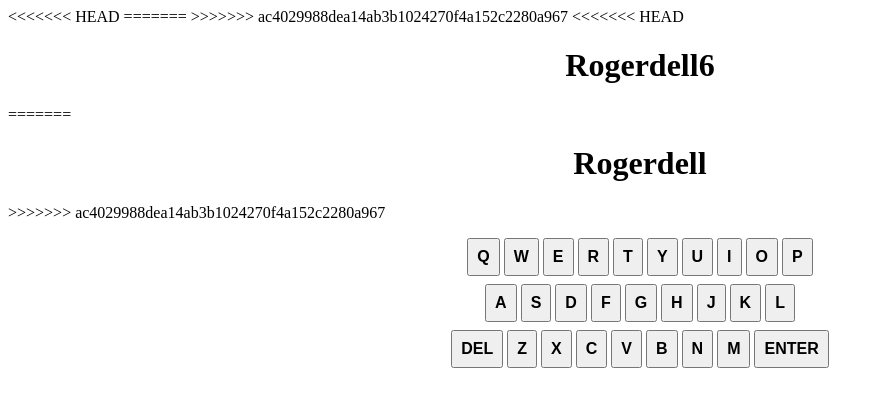
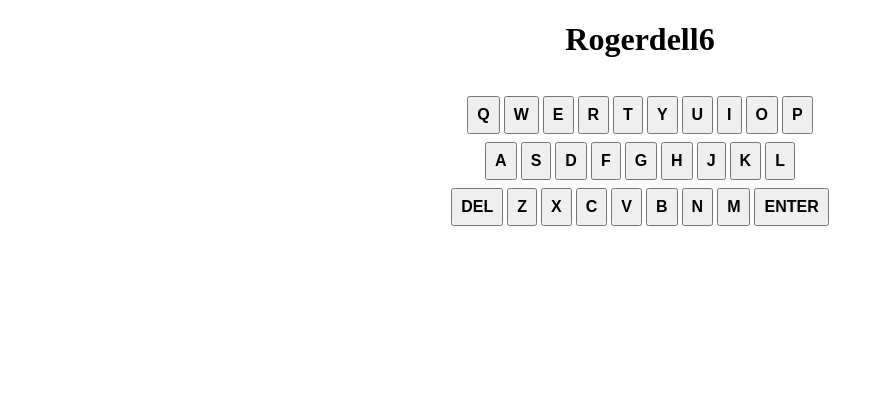
Before and after one commit to myrburrows/Rogerdell6, a plain HTML site: page index.html in a window 1280 px wide. Shown: the whole page, without its empty margins (0-884 px from the left). Drawn offline with nearby package versions, Linux system fonts and the light colour scheme.

Commit message:
empty update

```diff
--- a/index.html
+++ b/index.html
@@ -4,11 +4,7 @@
     <meta charset="UTF-8">
     <meta http-equiv="X-UA-Compatible" content="IE=edge">
     <meta name="viewport" content="width=device-width, initial-scale=1.0">
-<<<<<<< HEAD
     <title>Rogerdell6</title>
-=======
-    <title>Rogerdell</title>
->>>>>>> ac4029988dea14ab3b1024270f4a152c2280a967
     <link rel="stylesheet" href="style.css">
     <link href="https://cdnjs.cloudflare.com/ajax/libs/toastr.js/latest/toastr.min.css" rel="stylesheet"/>
     <link
@@ -18,11 +14,7 @@
   <link rel="shortcut icon" href="#">
 </head>
 <body>
-<<<<<<< HEAD
     <h1> Rogerdell6 </h1>
-=======
-    <h1> Rogerdell </h1>
->>>>>>> ac4029988dea14ab3b1024270f4a152c2280a967
 
     <div id="game-board">
 
```
